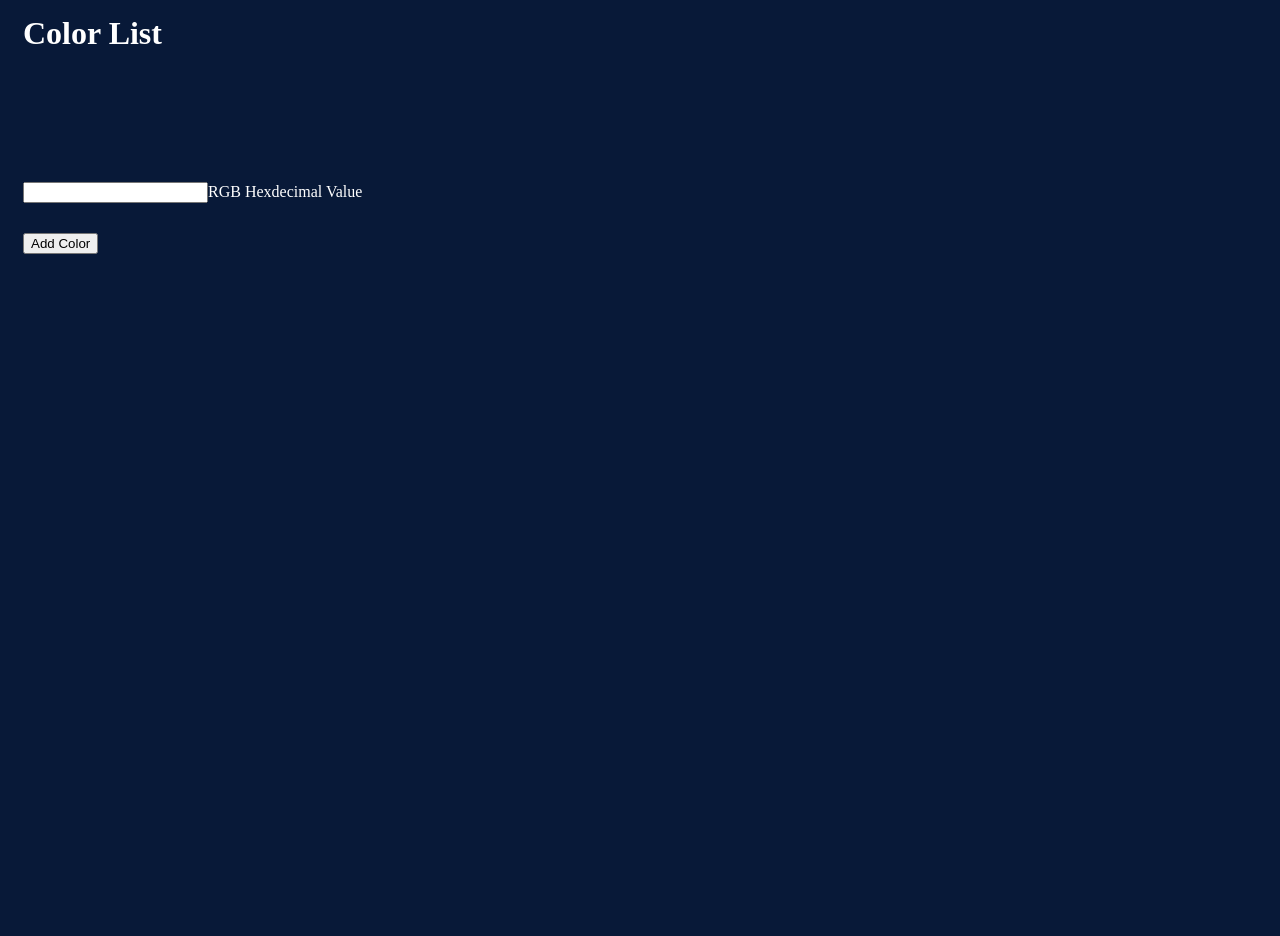
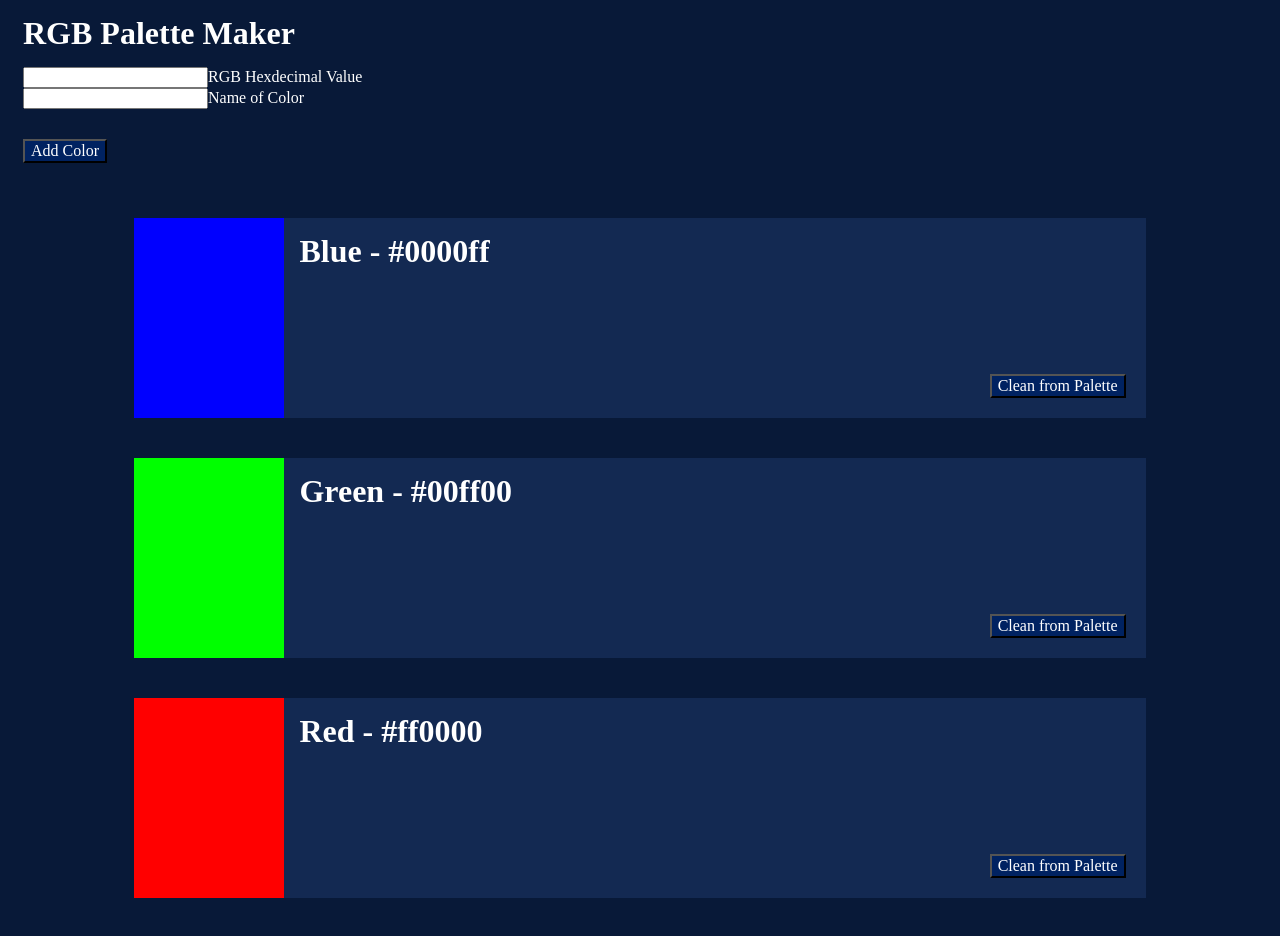
Before and after one commit to i-neeed-sleep/AP-CSP-Create, a website built with Vite: page csp/index.html in a window 1280 px wide. Before the commit the page ends 800 px from the top, so only its background shows below. Built offline with nearby package versions, Linux system fonts and the light colour scheme.

Commit message:
eeeeeeeeee

```diff
--- a/csp/index.html
+++ b/csp/index.html
@@ -7,13 +7,11 @@
     <title>AP CSP Create Task</title>
   </head>
   <body>
-    <h1>Color List</h1>
+    <h1>RGB Palette Maker</h1>
 
-    <div id ="preview"></div>
-
-    <div>
       <form id="form">
         <input type="text" id="input">RGB Hexdecimal Value<br>
+        <input type="text" id="inName">Name of Color<br>
       </form>
       <button id="submit">Add Color</button>
     </div>
--- a/csp/src/main.js
+++ b/csp/src/main.js
@@ -2,16 +2,35 @@
 const list = document.querySelector("#list");
 const input = document.querySelector("#input");
 const submit = document.querySelector("#submit");
-const preview = document.querySelector("#preview");
 
+const preset =[{
+    name: 'Red',
+    code: '#ff0000'
+},{
+    name: 'Green',
+    code: '#00ff00'
+},{
+    name: 'Blue',
+    code: '#0000ff'
+}
+]
 
-function add(rgb){
-
+preset.forEach(color =>{
     document.querySelector('#list').insertAdjacentHTML('afterbegin',`
         <div id = "card">
-            <div id="color" style="${rgb}"></div>
-            <h2>${rgb}</h2>
-            <div id="close">X</div>
+            <div id="color" style="background-color:${color.code};"></div>
+            <h1>${color.name} - ${color.code}</h1>
+            <button id='close'>Clean from Palette</button>
+        </div>
+    `)
+})
+
+function add(rgb, name){
+    document.querySelector('#list').insertAdjacentHTML('afterbegin',`
+        <div id = "card">
+            <div id="color" style="background-color:${rgb};"></div>
+            <h1>${name} - ${rgb}</h1>
+            <button id='close'>Clean from Palette</button>
         </div>
     `)
 }
@@ -23,37 +42,20 @@ function error(){
 document.querySelector('#submit').addEventListener("click", sub =>{
     sub.preventDefault();
     let color = document.querySelector('#input').value;
-    if (color.length > 7){
+    let name = document.querySelector('#inName').value;
+    if (color.length > 7 || color.lenght < 6){
         error();
     }else{
         if (color.includes('#')){
-            add(color);
-
+            add(color, name);
+            document.querySelector('#message').innerHTML = '';
         }
         if (color.includes('#') != true & color.length === 6){
             let c = '#' + color;
-            add(c);
+            add(c, name);
+            document.querySelector('#message').innerHTML = '';
         }else{
             error();
         }
     }
 })
-
-document.querySelector('#input').addEventListener("submit", event =>{
-    event.preventDefault();
-    let color = document.querySelector('#input').value;
-    if (color.length > 7){
-        error();
-    }else{
-        if (color.includes('#')){
-            add(color);
-
-        }
-        if (color.includes('#') != true & color.length === 6){
-            let c = '#' + color;
-            add(c);
-        }else{
-            error();
-        }
-    }
-})
--- a/csp/src/style.css
+++ b/csp/src/style.css
@@ -3,7 +3,7 @@ body {
     background-color: #081938;
 }
 
-h1, h2 {
+h1 {
     font-family: 'Times New Roman', Times, serif;
     color: #ffffff;
     margin:15px;
@@ -11,6 +11,10 @@ h1, h2 {
 
 #submit {
     margin:15px;
+    background-color: #002261;
+    font-family: 'Times New Roman', Times, serif;
+    color: #ffffff;
+    font-size: medium;
 }
 
 #form {
@@ -18,15 +22,18 @@ h1, h2 {
     margin:15px;
 }
 
-#preview{
-    width: 200px;
-    height: 100px;
+#list{
+    place-items: center;
 }
 
 #card {
-    font-weight: 400;
+    font-weight: 100;
     width: 80%;
-    height: 600px;
+    height: 200px;
+    background-color: #132952;
+    margin: 40px;
+    display: flex;
+    position: relative;
 }
 
 #error {
@@ -35,7 +42,17 @@ h1, h2 {
 }
 
 #close {
-    width: 20px;
-    height: 20px;
-    border: 5px;
+    background-color: #002261;
+    font-family: 'Times New Roman', Times, serif;
+    color: #ffffff;
+    font-size: medium;
+    max-height: 30px;
+    position: absolute;
+    right: 20px;
+    bottom: 20px;
 }
+
+#color{
+    width: 150px;
+    height: 100%;
+}
```
